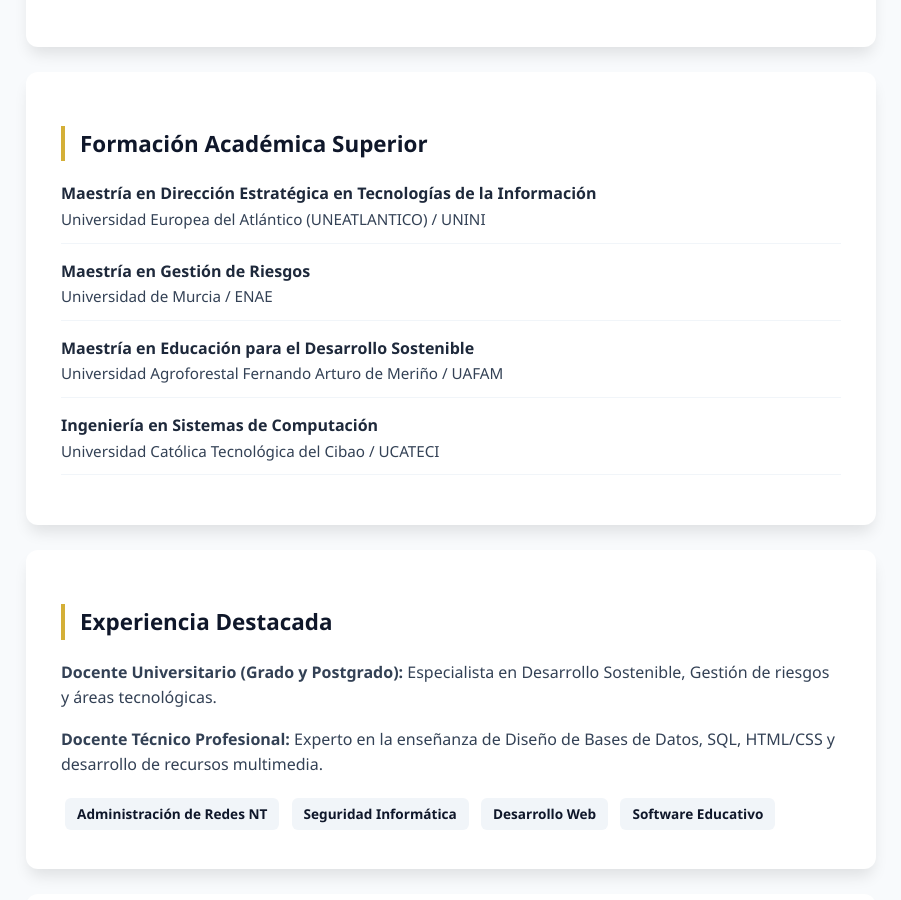
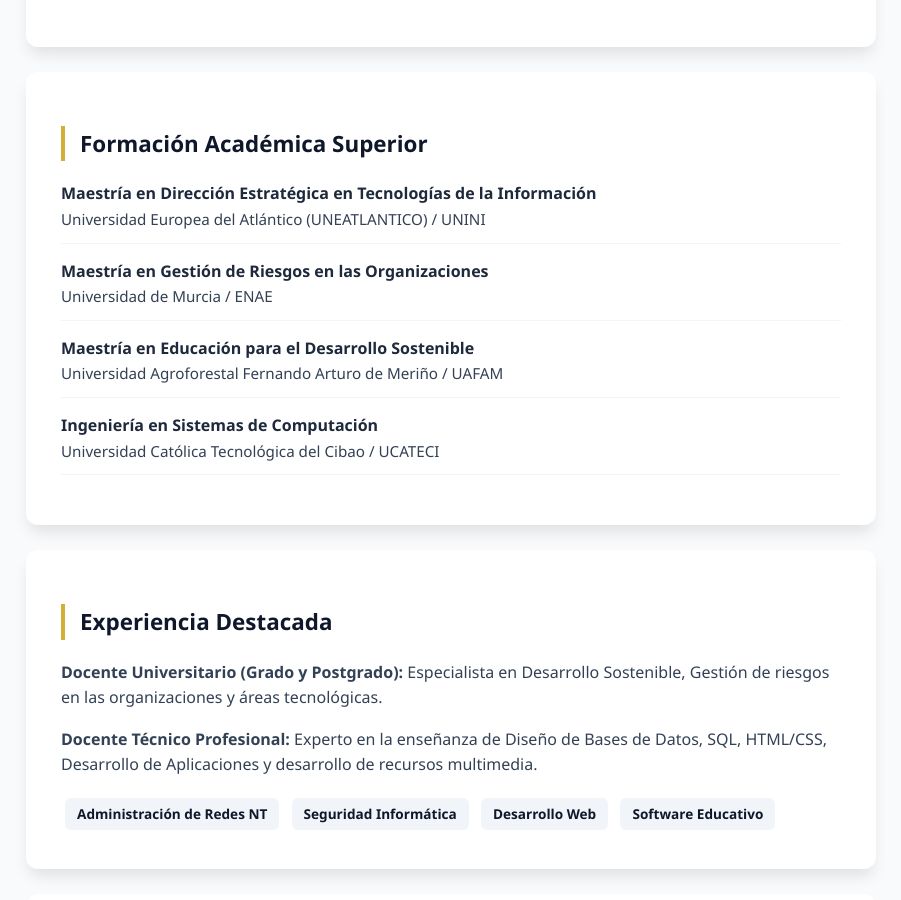
Before and after one commit to jorge21028/portafolio, a Jekyll site: the page perfil-docente.html, which Jekyll copies as it is, in a window 1280 px wide and 900 px high, scrolled down 623 px. Shown: the whole window, without its empty margins (189-1090 px from the left). Built offline with Jekyll 4.4.1, drawn with Linux system fonts in a browser that asks for light colours.

Commit message:
Update perfil-docente.html

```diff
--- a/perfil-docente.html
+++ b/perfil-docente.html
@@ -154,7 +154,7 @@
         </div>
 
         <div class="edu-item">
-            <span class="edu-title">Maestría en Gestión de Riesgos</span>
+            <span class="edu-title">Maestría en Gestión de Riesgos en las Organizaciones</span>
             <span class="edu-place">Universidad de Murcia / ENAE</span>
         </div>
 
@@ -171,8 +171,8 @@
 
     <div class="card">
         <h2>Experiencia Destacada</h2>
-        <p><b>Docente Universitario (Grado y Postgrado):</b> Especialista en Desarrollo Sostenible, Gestión de  riesgos y áreas tecnológicas.</p>
-        <p><b>Docente Técnico Profesional:</b> Experto en la enseñanza de Diseño de Bases de Datos, SQL, HTML/CSS y desarrollo de recursos multimedia.</p>
+        <p><b>Docente Universitario (Grado y Postgrado):</b> Especialista en Desarrollo Sostenible, Gestión de  riesgos en las organizaciones y áreas tecnológicas.</p>
+        <p><b>Docente Técnico Profesional:</b> Experto en la enseñanza de Diseño de Bases de Datos, SQL, HTML/CSS, Desarrollo de Aplicaciones y desarrollo de recursos multimedia.</p>
         <div style="margin-top: 15px;">
             <span class="badge">Administración de Redes NT</span>
             <span class="badge">Seguridad Informática</span>
```
